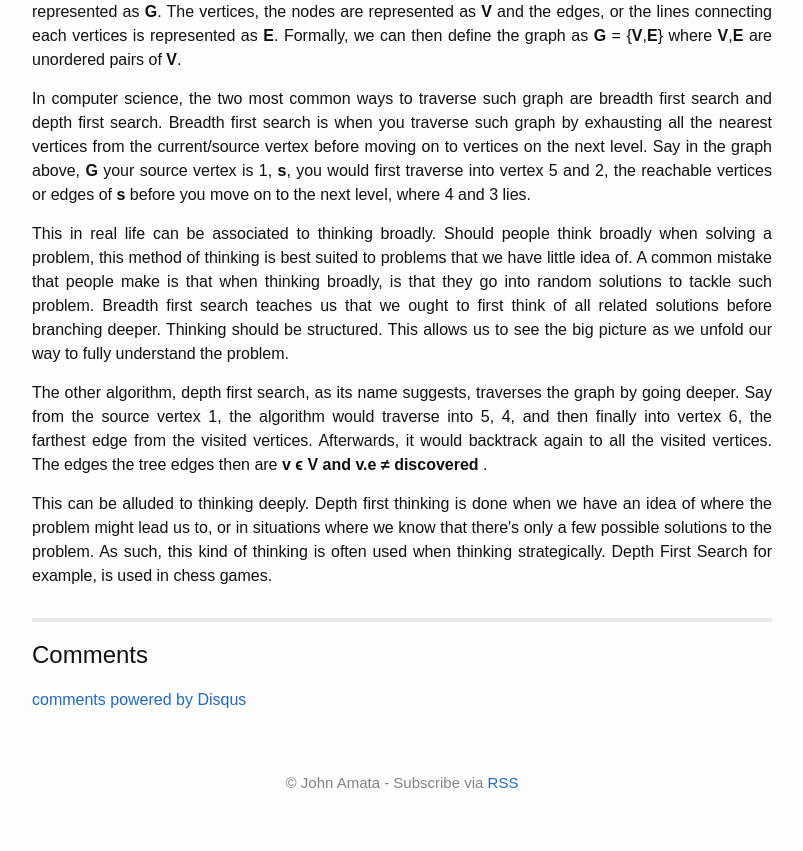
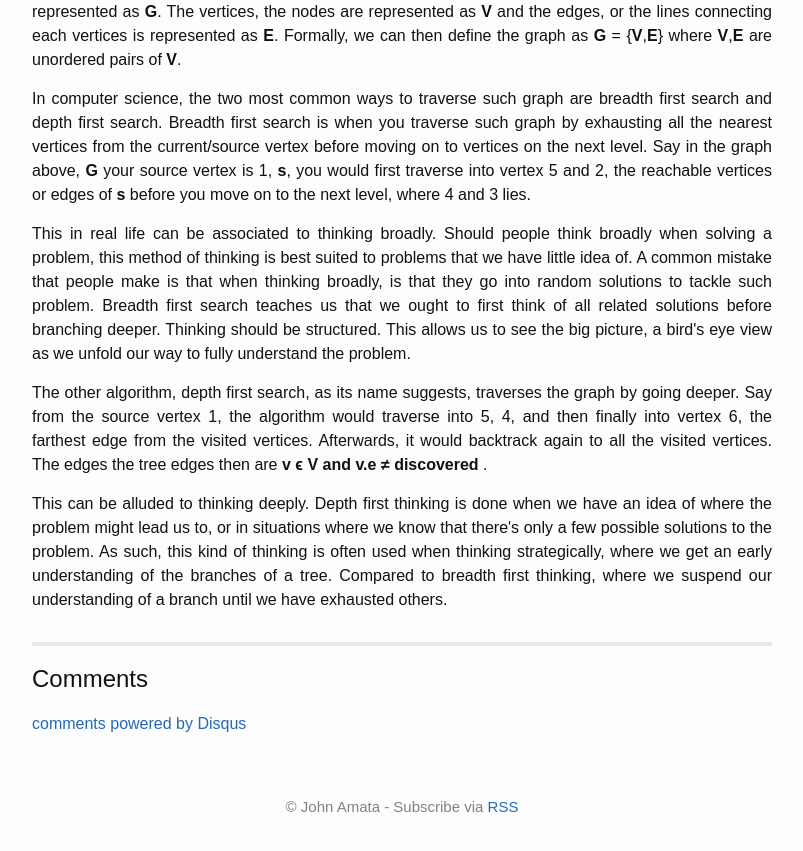
Before and after one commit to jpamata/jpamata.github.io, a Jekyll site: the page built from _posts/2017-10-30-mental-algorithms.md, in a window 1280 px wide, cut to the strip 596-1460 px from the top of the page. Shown: the top 851 px of the strip, without its empty margins (238-1041 px from the left). Built offline with Jekyll 4.4.1, drawn with Linux system fonts in a browser that asks for light colours; comment, search, counter and statistics services are not loaded.

Commit message:
Update 2017-10-30-mental-algorithms.md

```diff
--- a/_posts/2017-10-30-mental-algorithms.md
+++ b/_posts/2017-10-30-mental-algorithms.md
@@ -23,13 +23,13 @@ description:
 
 <p align="justify">In computer science, the two most common ways to traverse such graph are breadth first search and depth first search. Breadth first search is when you traverse such graph by exhausting all the nearest vertices from the current/source vertex before moving on to vertices on the next level. Say in the graph above, <strong>G</strong> your source vertex is 1, <strong>s</strong>, you would first traverse into vertex 5 and 2, the reachable vertices or edges of <strong>s</strong> before you move on to the next level, where 4 and 3 lies. </p>
 
-<p align="justify">This in real life can be associated to thinking broadly. Should people think broadly when solving a problem, this method of thinking is best suited to problems that we have little idea of. A common mistake that people make is that when thinking broadly, is that they go into random solutions to tackle such problem. Breadth first search teaches us that we ought to first think of all related solutions before branching deeper. Thinking should be structured. This allows us to see the big picture as we unfold our way to fully understand the problem.
+<p align="justify">This in real life can be associated to thinking broadly. Should people think broadly when solving a problem, this method of thinking is best suited to problems that we have little idea of. A common mistake that people make is that when thinking broadly, is that they go into random solutions to tackle such problem. Breadth first search teaches us that we ought to first think of all related solutions before branching deeper. Thinking should be structured. This allows us to see the big picture, a bird's eye view as we unfold our way to fully understand the problem.
 </p>
 
 <p align="justify">The other algorithm, depth first search, as its name suggests, traverses the graph by going deeper. Say from the source vertex 1, the algorithm would traverse into 5, 4, and then finally into vertex 6, the farthest edge from the visited vertices. Afterwards, it would backtrack again to all the visited vertices. The edges the tree edges then are <strong>v ϵ V and v.e ≠ discovered </strong>.
 </p>
 
-<p align="justify">This can be alluded to thinking deeply. Depth first thinking is done when we have an idea of where the problem might lead us to, or in situations where we know that there's only a few possible solutions to the problem. As such, this kind of thinking is often used when thinking strategically. Depth First Search for example, is used in chess games.
+<p align="justify">This can be alluded to thinking deeply. Depth first thinking is done when we have an idea of where the problem might lead us to, or in situations where we know that there's only a few possible solutions to the problem. As such, this kind of thinking is often used when thinking strategically, where we get an early understanding of the branches of a tree. Compared to breadth first thinking, where we suspend our understanding of a branch until we have exhausted others.
 </p>
 
 <p align="justify">
```
